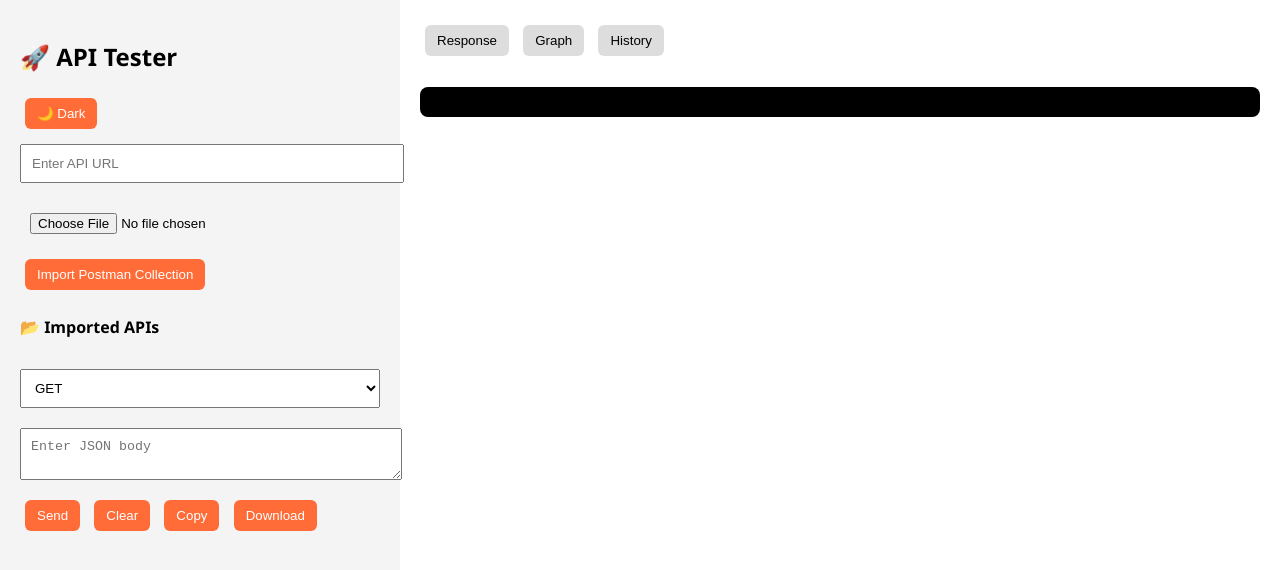
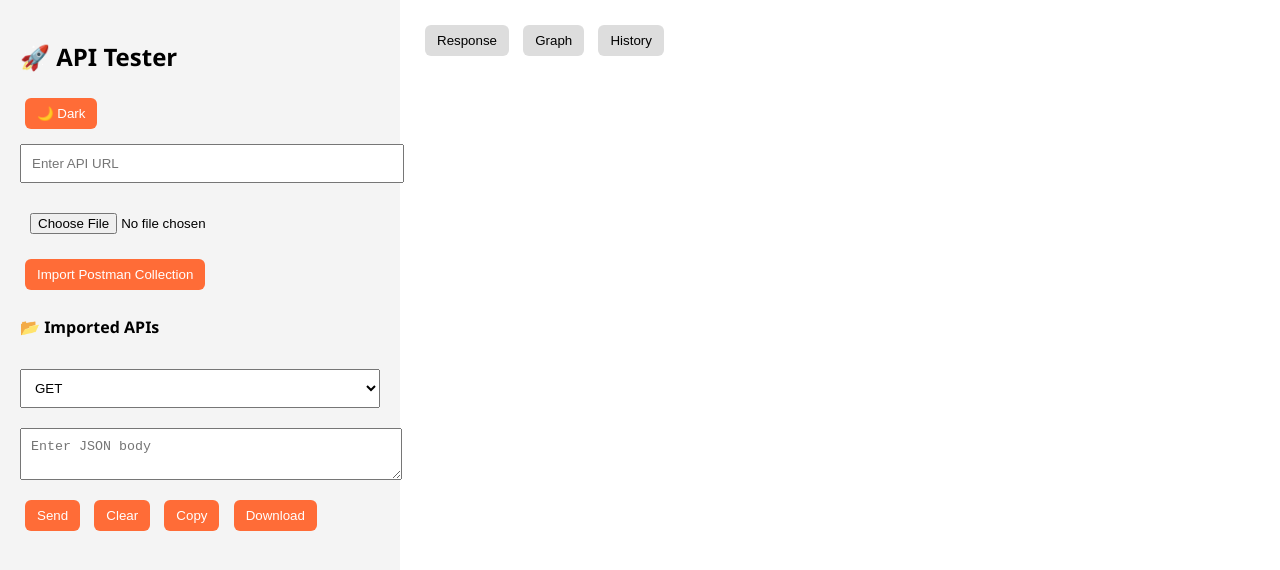
Before and after one commit to GowriDevi09/API-Testing-and-Monitoring, a website: page public/index.html in a window 1280 px wide. Drawn offline with nearby package versions, Linux system fonts and the light colour scheme.

Commit message:
html changed

```diff
--- a/public/index.html
+++ b/public/index.html
@@ -49,7 +49,7 @@
         <!-- RESPONSE TAB -->
         <div id="response" class="tab-content" style="display:block;">
             <p id="loading"></p>
-            <pre id="result"></pre>
+           <div id="result"></div>
         </div>
 
         <!-- GRAPH TAB -->
--- a/public/style.css
+++ b/public/style.css
@@ -56,15 +56,7 @@ button {
     overflow: auto;
 }
 
-/* Response */
-pre {
-    background: #000;
-    color: #00ff88;
-    padding: 15px;
-    border-radius: 8px;
-    overflow-x: auto;
-    max-height: 300px;
-}
+
 
 /* 🌙 Dark Mode */
 .dark {
```
